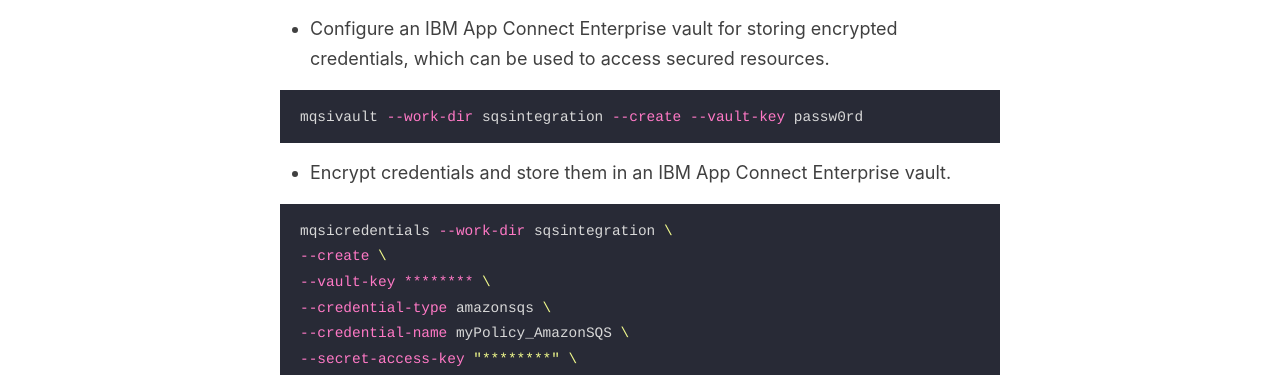
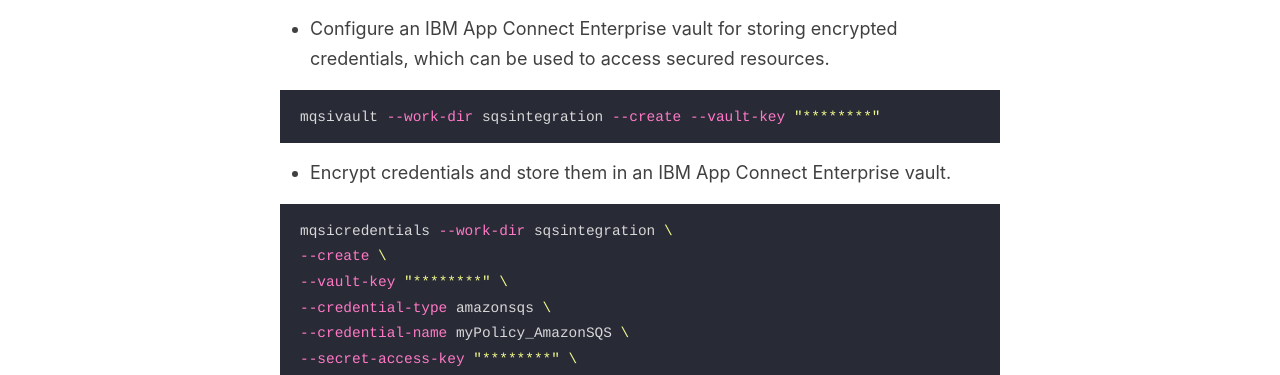
Before and after one commit to RashidAljohani/localhost, a Jekyll site: the page built from _posts/2024-12-07-amazon-sqs-integration.md, in a window 1280 px wide and 900 px high, scrolled down 1085 px. Shown: the part 151-526 px from the top of the window. Built offline with Jekyll 4.4.1, drawn with Linux system fonts in a browser that asks for light colours; comment, search, counter and statistics services are not loaded.

````diff
--- a/_posts/2024-12-07-amazon-sqs-integration.md
+++ b/_posts/2024-12-07-amazon-sqs-integration.md
@@ -28,7 +28,7 @@
 * Configure an IBM App Connect Enterprise vault for storing encrypted credentials, which can be used to access secured resources.
 
 ```bash
-mqsivault --work-dir sqsintegration --create --vault-key passw0rd
+mqsivault --work-dir sqsintegration --create --vault-key "********"
 ```
 
 *  Encrypt credentials and store them in an IBM App Connect Enterprise vault.
@@ -36,7 +36,7 @@
 ```bash
 mqsicredentials --work-dir sqsintegration \
 --create \
---vault-key ******** \
+--vault-key "********" \
 --credential-type amazonsqs \
 --credential-name myPolicy_AmazonSQS \
 --secret-access-key "********" \
````
Also changed, not shown: other parts of _posts/2024-12-07-amazon-sqs-integration.md (+3 -3 lines).
